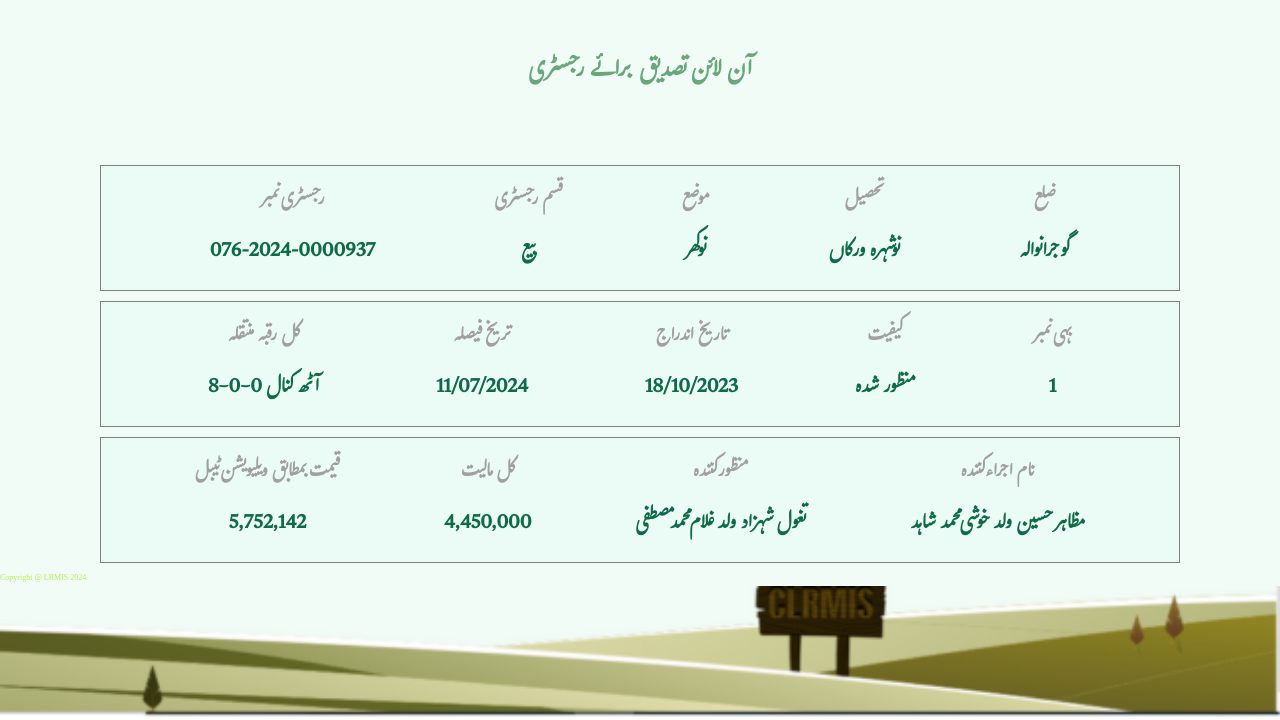
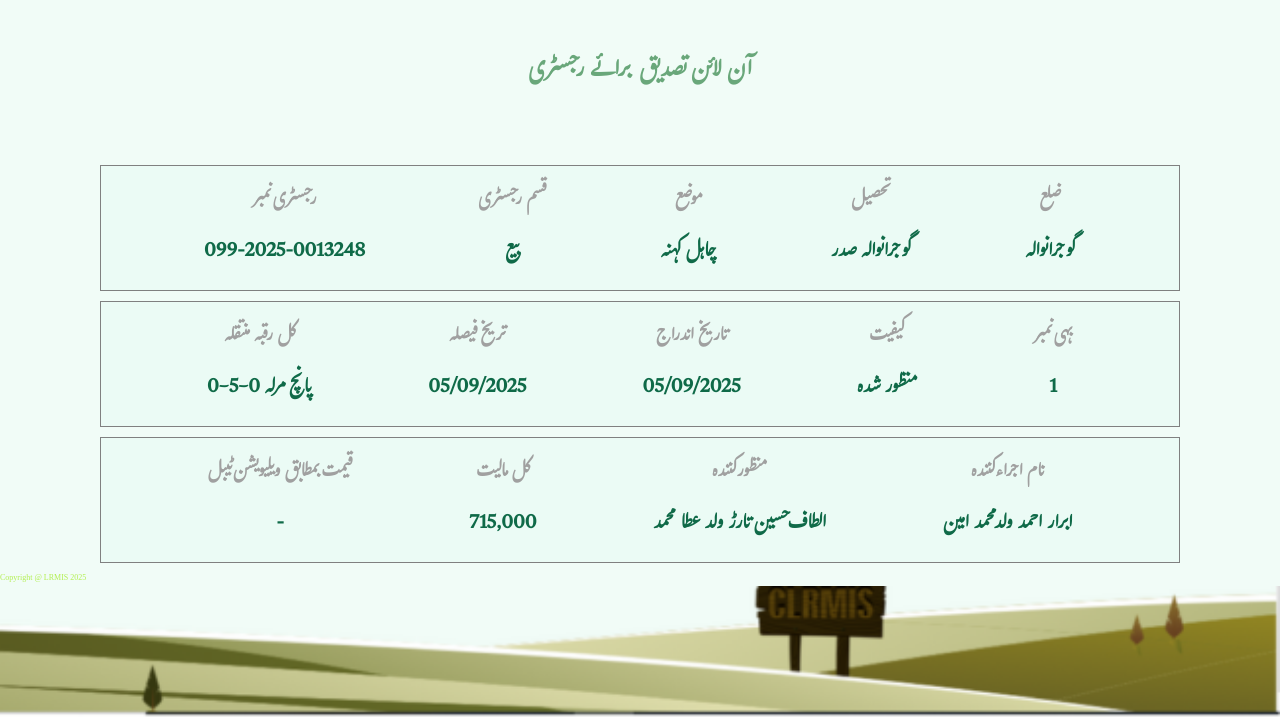
Before and after one commit to punjabzameen/441522, a plain HTML site: page index.html in a window 1280 px wide. Shown: the part 80-800 px from the top of the page. Drawn offline with Linux system fonts and the light colour scheme.

Commit message:
Update index.html

```diff
--- a/index.html
+++ b/index.html
@@ -32,7 +32,7 @@
             <div class="item text1">
                 <h3>رجسٹری نمبر
                 </h3>
-                <p>076-2024-0000937
+                <p>099-2025-0013248
                 </p>
             </div>
             <div class="item text2"><h3>قسم رجسٹری
@@ -42,13 +42,13 @@
             <div class="item text3">
                 <h3>موضع
                 </h3>
-                <p>نوکھر
+                <p>چاہل کہنہ
                 </p>
             </div>
             <div class="item text4">
                 <h3>تحصیل
                 </h3>
-                <p>نوشہرہ ورکاں
+                <p>گوجرانوالہ صدر
                 </p>
             </div>
             <div class="item text5">
@@ -63,18 +63,18 @@
             <div class="item text1">
                 <h3>کل رقبہ منتقلہ
                 </h3>
-                <p>8-0-0 آٹھ کنال
+                <p>0-5-0 پانچ مرلہ
                 </p>
             </div>
             <div class="item text2"><h3>تریخ فیصلہ
 
             </h3>
-            <p>11/07/2024
+            <p>05/09/2025
             </p></div>
             <div class="item text3">
                 <h3>تاریخ اندراج
                 </h3>
-                <p>18/10/2023
+                <p>05/09/2025
                 </p>
             </div>
             <div class="item text4">
@@ -95,23 +95,23 @@
             <div class="item text1">
                 <h3>قیمت بمطابق ویلیویشن ٹیبل
                 </h3>
-                <p>5,752,142
+                <p>-
                 </p>
             </div>
             <div class="item text2"><h3>کل مالیت
             </h3>
-            <p>4,450,000
+            <p>715,000
             </p></div>
             <div class="item text3">
                 <h3>منظور کنندہ
                 </h3>
-                <p>تغول شہزاد ولد غلام محمد مصطفی
+                <p>الطاف حسین تارڑ ولد عطا محمد
                 </p>
             </div>
             <div class="item text4">
                 <h3>نام اجراء کنندہ
                 </h3>
-                <p>مظاہر حسین ولد خوشی محمد شاہد
+                <p>ابرار احمد ولد محمد امین
                 </p>
             </div>
 
@@ -120,11 +120,12 @@
     </section>
     <!-- ----------------- Inage section------------------ -->
      <div class="bottom_img">
-        Copyright @ LRMIS 2024
+        Copyright @ LRMIS 2025
 
      </div>
      <!-- <div class="main">
     </div> -->
 
 </body>
+
 </html>
```
